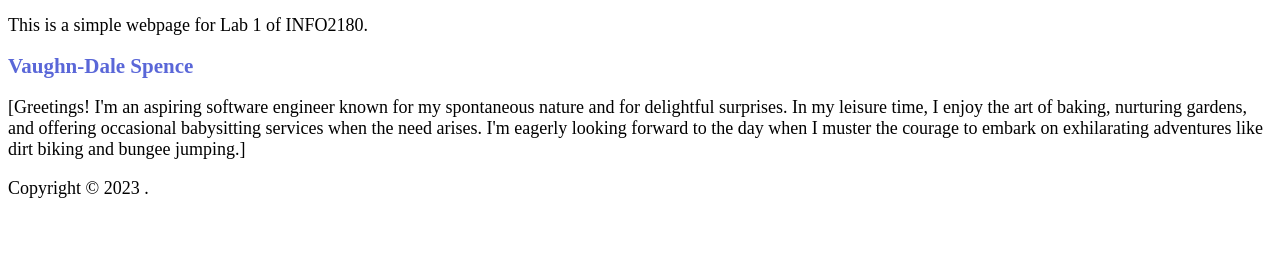
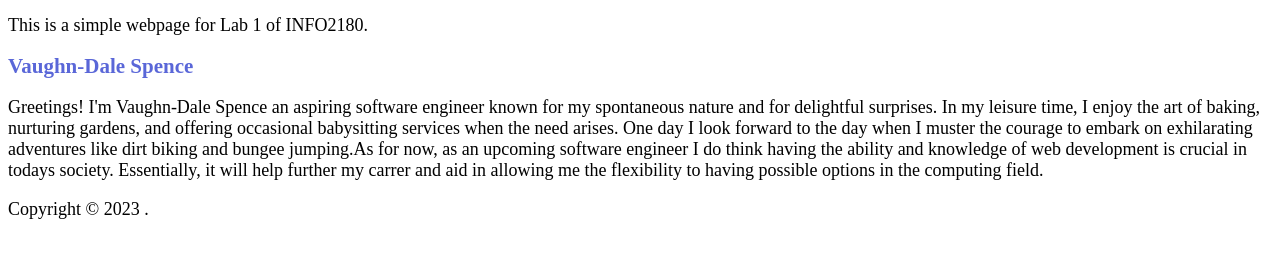
Before and after one commit to Suspenx/info2180-lab1, a plain HTML site: page index.html in a window 1280 px wide. Shown: the part 46-304 px from the top of the page. Drawn offline with Linux system fonts and the light colour scheme.

Commit message:
Update paragraph

```diff
--- a/index.html
+++ b/index.html
@@ -14,8 +14,9 @@
  </header>
  <main>
  <h2>Vaughn-Dale Spence</h2>
- <p>[Greetings! I'm an aspiring software engineer known for my spontaneous nature and for delightful surprises. In my leisure time, I enjoy the art of baking, nurturing gardens, and offering occasional babysitting services when the need arises.
-    I'm eagerly looking forward to the day when I muster the courage to embark on exhilarating adventures like dirt biking and bungee jumping.]</p>
+ <p>Greetings! I'm Vaughn-Dale Spence an aspiring software engineer known for my spontaneous nature and for delightful surprises. In my leisure time, I enjoy the art of baking, nurturing gardens, and offering occasional babysitting services when the need arises.
+    One day I look forward to the day when I muster the courage to embark on exhilarating adventures like dirt biking and bungee jumping.As for now, as  an upcoming software engineer I do think having the ability and knowledge of web development is crucial in todays society.
+    Essentially, it will help further my carrer and aid in allowing me the flexibility to having possible options in the computing field.</p>
  </main>
  <footer>
  <p>Copyright &copy; 2023 <Vaughn-Dale Spence>.</p>
```
